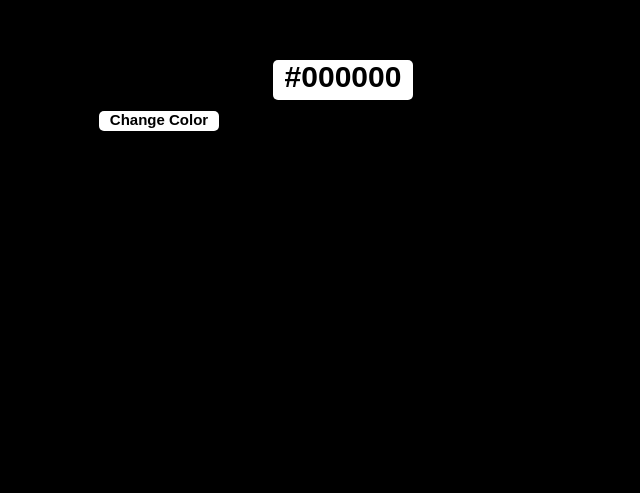
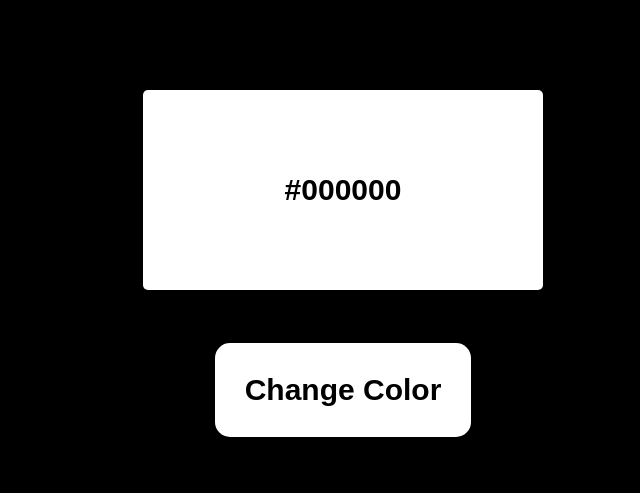
Before and after one commit to Niloy4001/Generate-color-code, a plain HTML site: page index.html in a window 1280 px wide. Shown: the part 110-603 px from the top of the page, without its empty margins (297-937 px from the left). Drawn offline with Linux system fonts and the light colour scheme.

Commit message:
some code edited

```diff
--- a/index.html
+++ b/index.html
@@ -11,43 +11,61 @@
             padding: 0;
             background: #000;
         }
+        .container{
+            width: 50vh;
+            height: 50vh;
+            margin: 200px auto;
+            text-align: center;
+
+        }
 
         .hexCode {
-            width: 140px;
-            height: 40px;
+            width: 100%;
+            height: 50%;
             color: black;
             background: #fff;
-            margin: 0 auto;
             font-size: 30px;
             font-family: Arial, Helvetica, sans-serif;
             font-weight: bold;
             text-align: center;
-            margin-top: 170px;
             border-radius: 5px;
+            display: flex;
+            justify-content: center;
+            align-items: center;
+        }
+        .btn-container{
+            width: 100%;
+
+            height: 50%;
+            display: flex;
+            justify-content: center;
+            align-items: center;
         }
 
         .btn {
-            width: 120px;
-            height: 20px;
+            padding: 30px;
             color: black;
             background: #fff;
-            position: absolute;
-            left: 396px;
-            top: 221px;
-            border-radius: 5px;
+            border-radius: 15px;
             font-family: Arial, Helvetica, sans-serif;
             font-weight: bold;
             text-align: center;
-            font-size: 15px;
+            font-size: 30px;
             user-select: none;
+            border: none;
 
         }
+
     </style>
 </head>
 
 <body>
-    <div class="hexCode">#000000</div>
-    <Change class="btn" onclick="changeColor()">Change Color</button>
+    <div class="container">
+        <div class="hexCode">#000000</div>
+        <div class="btn-container">
+            <button class="btn" onclick="changeColor()">Change Color</button>
+        </div>
+    </div>
         <script>
             function changeColor() {
                 let hexCode = ['0', '1', '2', '3', '4', '5', '6', '7', '8', '9', 'a', 'b', 'c', 'd', 'e', 'f'];
```
